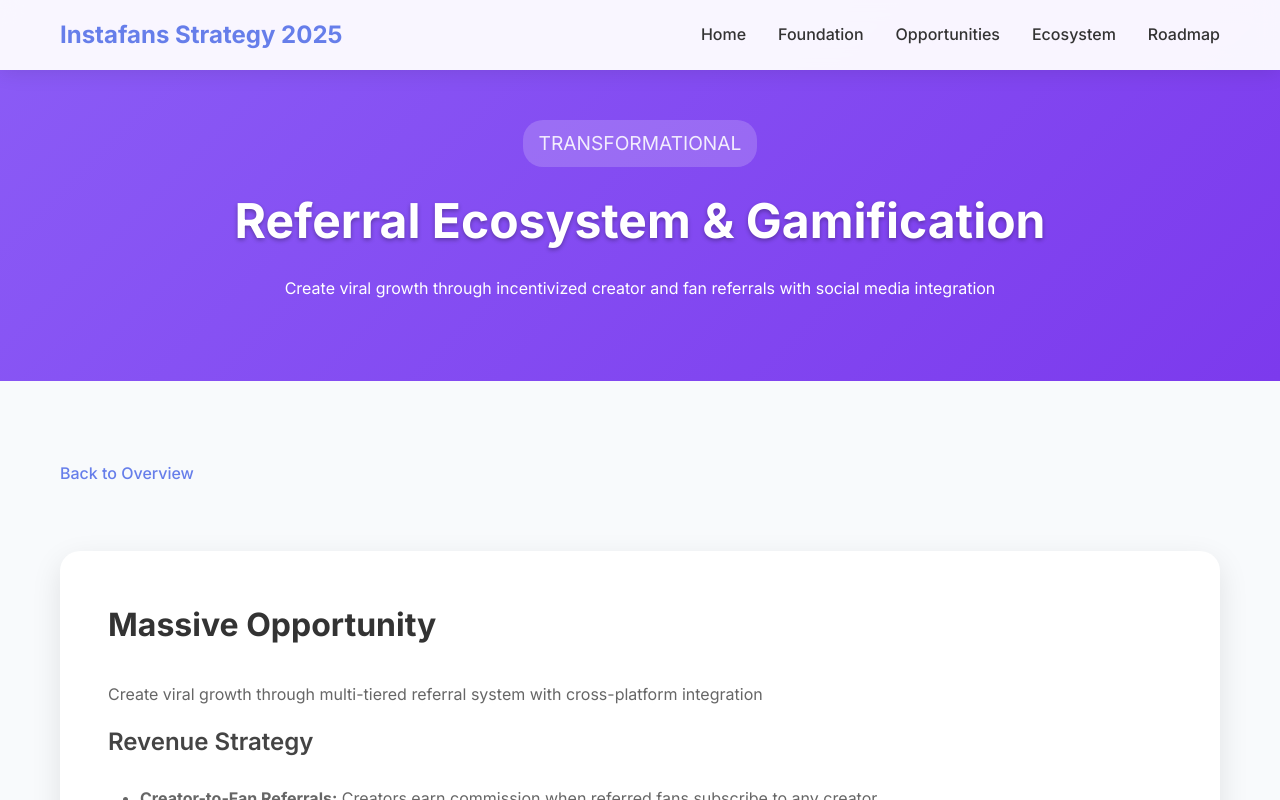
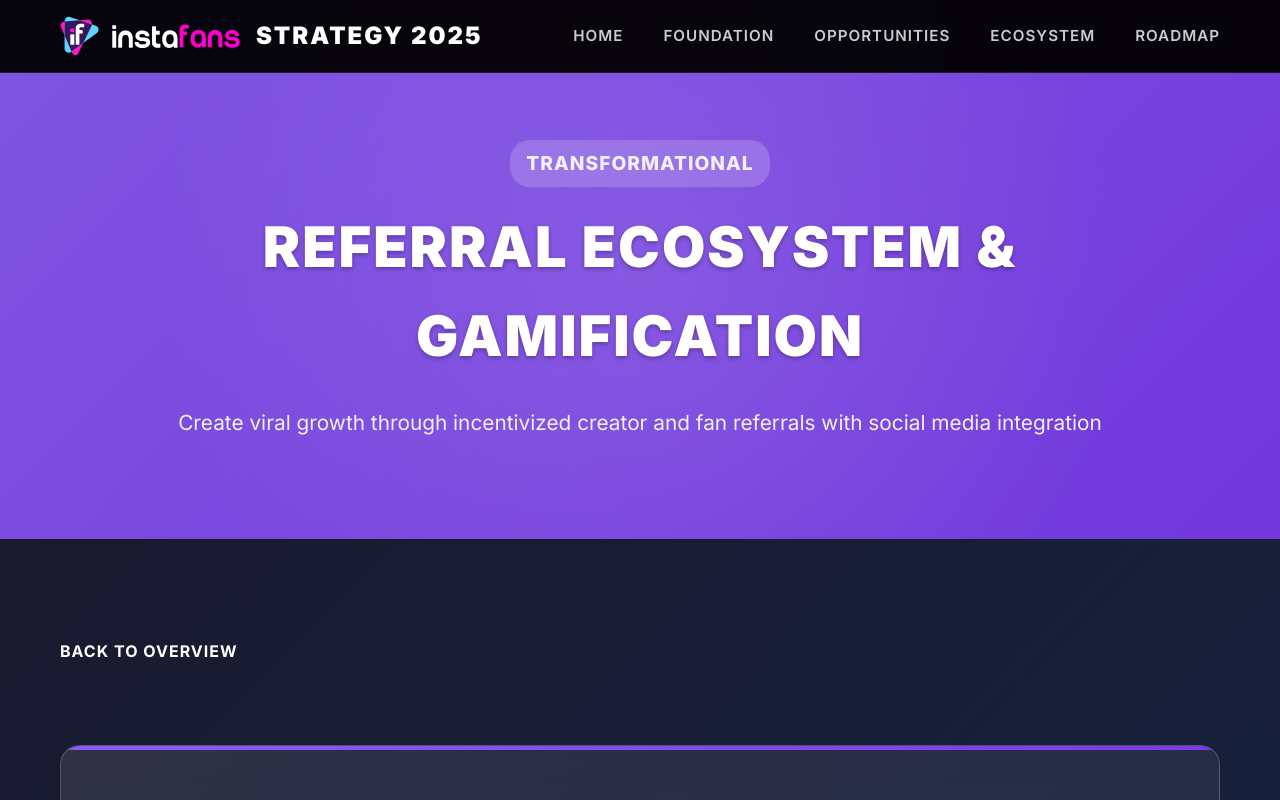
Before and after one commit to Matt-Nomads/marketing-strategy-instafans, a plain HTML site: page opportunity-3.html in a window 1280 px wide. Shown: the top 800 px of the page. Drawn offline with Linux system fonts and the light colour scheme.

Commit message:
Update opportunity-3.html

```diff
--- a/opportunity-3.html
+++ b/opportunity-3.html
@@ -4,42 +4,300 @@
     <meta charset="UTF-8">
     <meta name="viewport" content="width=device-width, initial-scale=1.0">
     <title>Opportunity #3: Referral Ecosystem & Gamification - Instafans Strategy 2025</title>
-    <link href="https://fonts.googleapis.com/css2?family=Inter:wght@300;400;500;600;700&display=swap" rel="stylesheet">
+    <link href="https://fonts.googleapis.com/css2?family=Inter:wght@300;400;500;600;700;800;900&display=swap" rel="stylesheet">
     <style>
-        * { margin: 0; padding: 0; box-sizing: border-box; }
-        body { font-family: 'Inter', sans-serif; line-height: 1.6; color: #1a1a1a; background: #f8fafc; }
-        .container { max-width: 1200px; margin: 0 auto; padding: 0 20px; }
-        nav { background: rgba(255, 255, 255, 0.95); backdrop-filter: blur(10px); padding: 1rem 0; position: fixed; top: 0; width: 100%; z-index: 1000; box-shadow: 0 2px 20px rgba(0, 0, 0, 0.1); }
-        .nav-container { display: flex; justify-content: space-between; align-items: center; }
-        .logo { font-size: 1.5rem; font-weight: 700; color: #667eea; }
-        .nav-links { display: flex; list-style: none; gap: 2rem; }
-        .nav-links a { text-decoration: none; color: #333; font-weight: 500; transition: color 0.3s ease; }
-        .nav-links a:hover { color: #667eea; }
-        .hero { background: linear-gradient(135deg, #8b5cf6 0%, #7c3aed 100%); padding: 120px 0 80px; text-align: center; color: white; }
-        .hero h1 { font-size: 3rem; font-weight: 700; margin-bottom: 1rem; text-shadow: 0 2px 4px rgba(0, 0, 0, 0.3); }
-        .hero .priority { font-size: 1.2rem; opacity: 0.9; background: rgba(255, 255, 255, 0.2); padding: 8px 16px; border-radius: 20px; display: inline-block; margin-bottom: 1rem; }
-        .main-content { padding: 80px 0; }
-        .section { background: white; margin: 2rem 0; padding: 3rem; border-radius: 20px; box-shadow: 0 10px 30px rgba(0, 0, 0, 0.1); }
-        .section h2 { font-size: 2rem; font-weight: 700; margin-bottom: 2rem; color: #333; }
-        .section h3 { font-size: 1.5rem; font-weight: 600; margin-bottom: 1.5rem; color: #444; }
-        .section p { margin-bottom: 1rem; color: #666; }
-        .section ul { margin: 1rem 0; padding-left: 2rem; }
-        .section li { margin-bottom: 0.5rem; color: #666; }
-        .highlight-box { background: #f3e8ff; border-left: 4px solid #8b5cf6; padding: 1.5rem; margin: 2rem 0; border-radius: 8px; }
-        .back-link { display: inline-block; color: #667eea; text-decoration: none; font-weight: 500; margin-bottom: 2rem; }
-        .back-link:hover { color: #5a67d8; }
-        .cta-button { display: inline-block; background: #ff6b6b; color: white; padding: 15px 30px; border-radius: 50px; text-decoration: none; font-weight: 600; font-size: 1.1rem; transition: all 0.3s ease; box-shadow: 0 4px 15px rgba(255, 107, 107, 0.3); }
-        .cta-button:hover { transform: translateY(-2px); box-shadow: 0 6px 20px rgba(255, 107, 107, 0.4); }
-        .footer { background: #1a1a1a; color: white; padding: 40px 0; text-align: center; }
-        .footer p { opacity: 0.8; }
-        @media (max-width: 768px) { .nav-links { display: none; } }
+        * {
+            margin: 0;
+            padding: 0;
+            box-sizing: border-box;
+        }
+
+        body {
+            font-family: 'Inter', sans-serif;
+            line-height: 1.6;
+            color: #ffffff;
+            background: linear-gradient(135deg, #1a1a2e 0%, #16213e 50%, #0f3460 100%);
+            min-height: 100vh;
+        }
+
+        .container {
+            max-width: 1200px;
+            margin: 0 auto;
+            padding: 0 20px;
+        }
+
+        /* Navigation */
+        nav {
+            background: rgba(0, 0, 0, 0.95);
+            backdrop-filter: blur(20px);
+            padding: 1rem 0;
+            position: fixed;
+            top: 0;
+            width: 100%;
+            z-index: 1000;
+            border-bottom: 1px solid rgba(255, 255, 255, 0.1);
+        }
+
+        .nav-container {
+            display: flex;
+            justify-content: space-between;
+            align-items: center;
+        }
+
+        .logo-container {
+            display: flex;
+            align-items: center;
+            gap: 1rem;
+        }
+
+        .logo-container a {
+            text-decoration: none;
+            display: flex;
+            align-items: center;
+            gap: 1rem;
+        }
+
+        .logo-img {
+            height: 40px;
+            width: auto;
+        }
+
+        .logo-text {
+            font-size: 1.5rem;
+            font-weight: 900;
+            color: #ffffff;
+            text-transform: uppercase;
+            letter-spacing: 2px;
+        }
+
+        .nav-links {
+            display: flex;
+            list-style: none;
+            gap: 2.5rem;
+        }
+
+        .nav-links a {
+            text-decoration: none;
+            color: #cccccc;
+            font-weight: 600;
+            font-size: 0.95rem;
+            text-transform: uppercase;
+            letter-spacing: 1px;
+            transition: all 0.3s ease;
+            position: relative;
+        }
+
+        .nav-links a:hover {
+            color: #ffffff;
+        }
+
+        .nav-links a::after {
+            content: '';
+            position: absolute;
+            bottom: -5px;
+            left: 0;
+            width: 0;
+            height: 2px;
+            background: linear-gradient(90deg, #ff6b9d, #c44569);
+            transition: width 0.3s ease;
+        }
+
+        .nav-links a:hover::after {
+            width: 100%;
+        }
+
+        /* Hero Section */
+        .hero {
+            padding: 140px 0 100px;
+            text-align: center;
+            background: linear-gradient(135deg, rgba(139, 92, 246, 0.9) 0%, rgba(124, 58, 237, 0.9) 100%);
+            position: relative;
+            overflow: hidden;
+            color: #ffffff;
+        }
+
+        .hero::before {
+            content: '';
+            position: absolute;
+            top: 0;
+            left: 0;
+            right: 0;
+            bottom: 0;
+            background: radial-gradient(circle at 50% 50%, rgba(255, 255, 255, 0.1) 0%, transparent 70%);
+        }
+
+        .hero-content {
+            position: relative;
+            z-index: 2;
+        }
+
+        .hero h1 {
+            font-size: 3.5rem;
+            font-weight: 900;
+            margin-bottom: 1.5rem;
+            text-shadow: 0 2px 4px rgba(0, 0, 0, 0.3);
+            text-transform: uppercase;
+            letter-spacing: 2px;
+        }
+
+        .hero .priority {
+            font-size: 1.2rem;
+            opacity: 0.9;
+            background: rgba(255, 255, 255, 0.2);
+            padding: 8px 16px;
+            border-radius: 20px;
+            display: inline-block;
+            margin-bottom: 1rem;
+            font-weight: 800;
+            text-transform: uppercase;
+            letter-spacing: 1px;
+        }
+
+        .hero p {
+            font-size: 1.3rem;
+            color: #f0f0f0;
+            font-weight: 400;
+        }
+
+        /* Main Content */
+        .main-content {
+            background: linear-gradient(135deg, #1a1a2e 0%, #16213e 50%, #0f3460 100%);
+            padding: 100px 0;
+        }
+
+        .section {
+            background: linear-gradient(135deg, rgba(255, 255, 255, 0.1) 0%, rgba(255, 255, 255, 0.05) 100%);
+            backdrop-filter: blur(20px);
+            margin: 3rem 0;
+            padding: 3rem;
+            border-radius: 20px;
+            border: 1px solid rgba(255, 255, 255, 0.2);
+            position: relative;
+            overflow: hidden;
+        }
+
+        .section::before {
+            content: '';
+            position: absolute;
+            top: 0;
+            left: 0;
+            right: 0;
+            height: 4px;
+            background: linear-gradient(90deg, #8b5cf6, #7c3aed);
+        }
+
+        .section h2 {
+            font-size: 2.5rem;
+            font-weight: 900;
+            margin-bottom: 2rem;
+            color: #ffffff;
+            text-transform: uppercase;
+            letter-spacing: 2px;
+        }
+
+        .section h3 {
+            font-size: 1.5rem;
+            font-weight: 800;
+            margin-bottom: 1.5rem;
+            color: #ffffff;
+            text-transform: uppercase;
+            letter-spacing: 1px;
+        }
+
+        .section p {
+            margin-bottom: 1rem;
+            color: #f0f0f0;
+        }
+
+        .section ul {
+            margin: 1rem 0;
+            padding-left: 2rem;
+        }
+
+        .section li {
+            margin-bottom: 0.5rem;
+            color: #f0f0f0;
+        }
+
+        .highlight-box {
+            background: linear-gradient(135deg, rgba(139, 92, 246, 0.2) 0%, rgba(124, 58, 237, 0.1) 100%);
+            backdrop-filter: blur(20px);
+            border-left: 4px solid #8b5cf6;
+            padding: 2rem;
+            margin: 2rem 0;
+            border-radius: 10px;
+            border: 1px solid rgba(139, 92, 246, 0.3);
+        }
+
+        .back-link {
+            display: inline-block;
+            color: #ffffff;
+            text-decoration: none;
+            font-weight: 700;
+            margin-bottom: 2rem;
+            text-transform: uppercase;
+            letter-spacing: 1px;
+            transition: all 0.3s ease;
+        }
+
+        .back-link:hover {
+            color: #8b5cf6;
+        }
+
+        .cta-button {
+            display: inline-block;
+            background: linear-gradient(135deg, #ff6b9d 0%, #c44569 100%);
+            color: #ffffff;
+            padding: 18px 40px;
+            border-radius: 50px;
+            text-decoration: none;
+            font-weight: 800;
+            font-size: 1.1rem;
+            text-transform: uppercase;
+            letter-spacing: 1px;
+            transition: all 0.3s ease;
+            box-shadow: 0 8px 30px rgba(255, 107, 157, 0.3);
+            border: 2px solid transparent;
+        }
+
+        .cta-button:hover {
+            transform: translateY(-3px);
+            box-shadow: 0 12px 40px rgba(255, 107, 157, 0.4);
+            background: linear-gradient(135deg, #c44569 0%, #ff6b9d 100%);
+        }
+
+        /* Footer */
+        .footer {
+            background: rgba(0, 0, 0, 0.8);
+            color: #cccccc;
+            padding: 60px 0;
+            text-align: center;
+            border-top: 1px solid rgba(255, 255, 255, 0.1);
+        }
+
+        .footer p {
+            font-size: 0.9rem;
+            text-transform: uppercase;
+            letter-spacing: 1px;
+        }
+
+        /* Responsive Design */
+        @media (max-width: 768px) {
+            .nav-links { display: none; }
+            .hero h1 { font-size: 2.5rem; }
+        }
     </style>
 </head>
 <body>
     <nav>
         <div class="container">
             <div class="nav-container">
-                <div class="logo">Instafans Strategy 2025</div>
+                <div class="logo-container">
+                    <a href="index.html">
+                        <img src="IF_INST_LOGO_NEG.svg" alt="Instafans Logo" class="logo-img">
+                        <div class="logo-text">Strategy 2025</div>
+                    </a>
+                </div>
                 <ul class="nav-links">
                     <li><a href="index.html">Home</a></li>
                     <li><a href="foundation.html">Foundation</a></li>
@@ -53,9 +311,11 @@
 
     <section class="hero">
         <div class="container">
-            <div class="priority"> TRANSFORMATIONAL</div>
-            <h1>Referral Ecosystem & Gamification</h1>
-            <p>Create viral growth through incentivized creator and fan referrals with social media integration</p>
+            <div class="hero-content">
+                <div class="priority"> TRANSFORMATIONAL</div>
+                <h1>Referral Ecosystem & Gamification</h1>
+                <p>Create viral growth through incentivized creator and fan referrals with social media integration</p>
+            </div>
         </div>
     </section>
 
@@ -114,8 +374,8 @@
             </div>
 
             <div style="text-align: center; margin-top: 3rem;">
-                <h3 style="margin-bottom: 1rem; color: #333;">Ready to explore the next opportunity?</h3>
-                <a href="opportunity-4.html" class="cta-button">Explore AI Landing Pages </a>
+                <h3 style="margin-bottom: 1rem; color: #ffffff; font-size: 1.5rem; font-weight: 700; text-transform: uppercase; letter-spacing: 1px;">Ready to explore the next opportunity?</h3>
+                <a href="opportunity-4.html" class="cta-button">Explore AI Landing Pages</a>
             </div>
         </div>
     </section>
```
